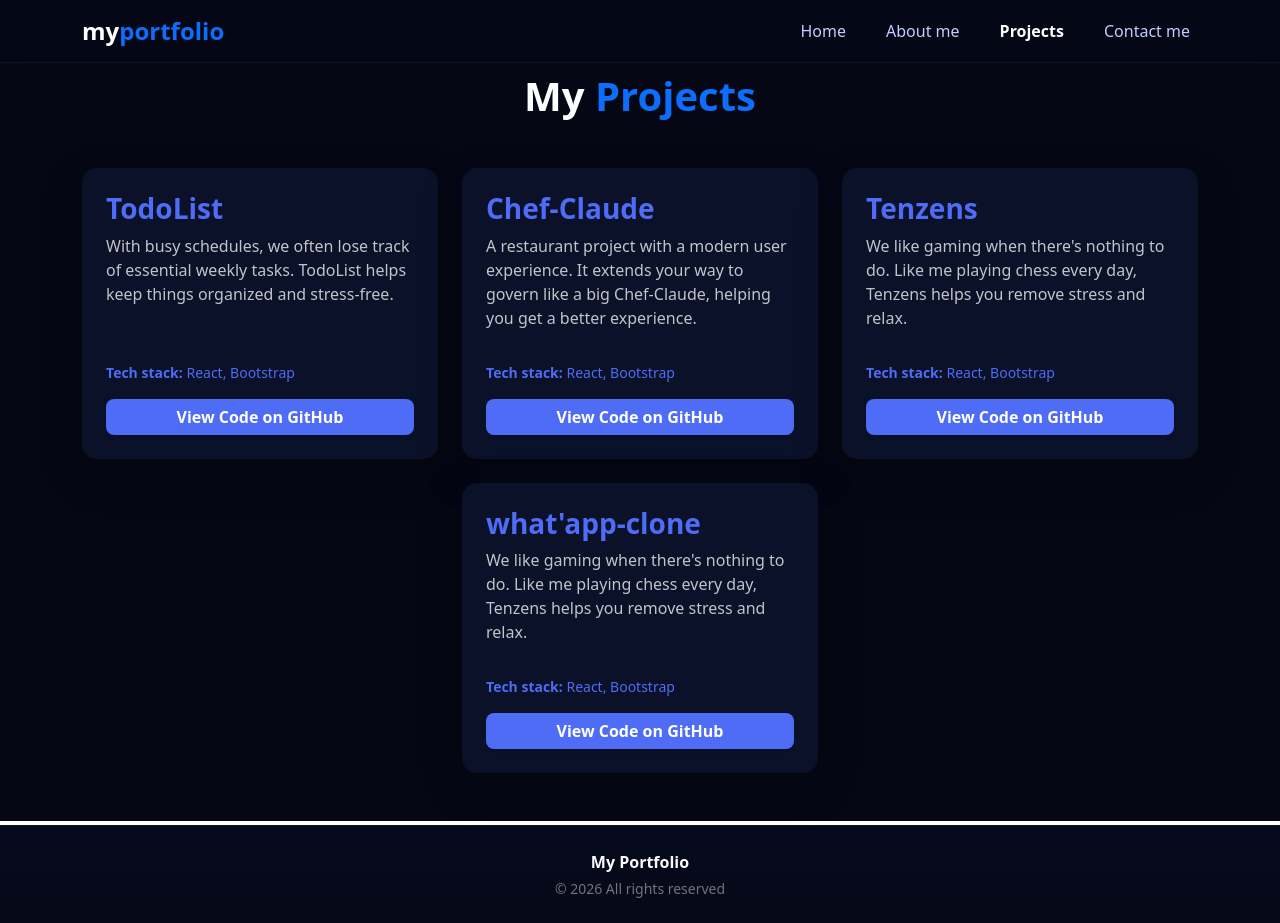
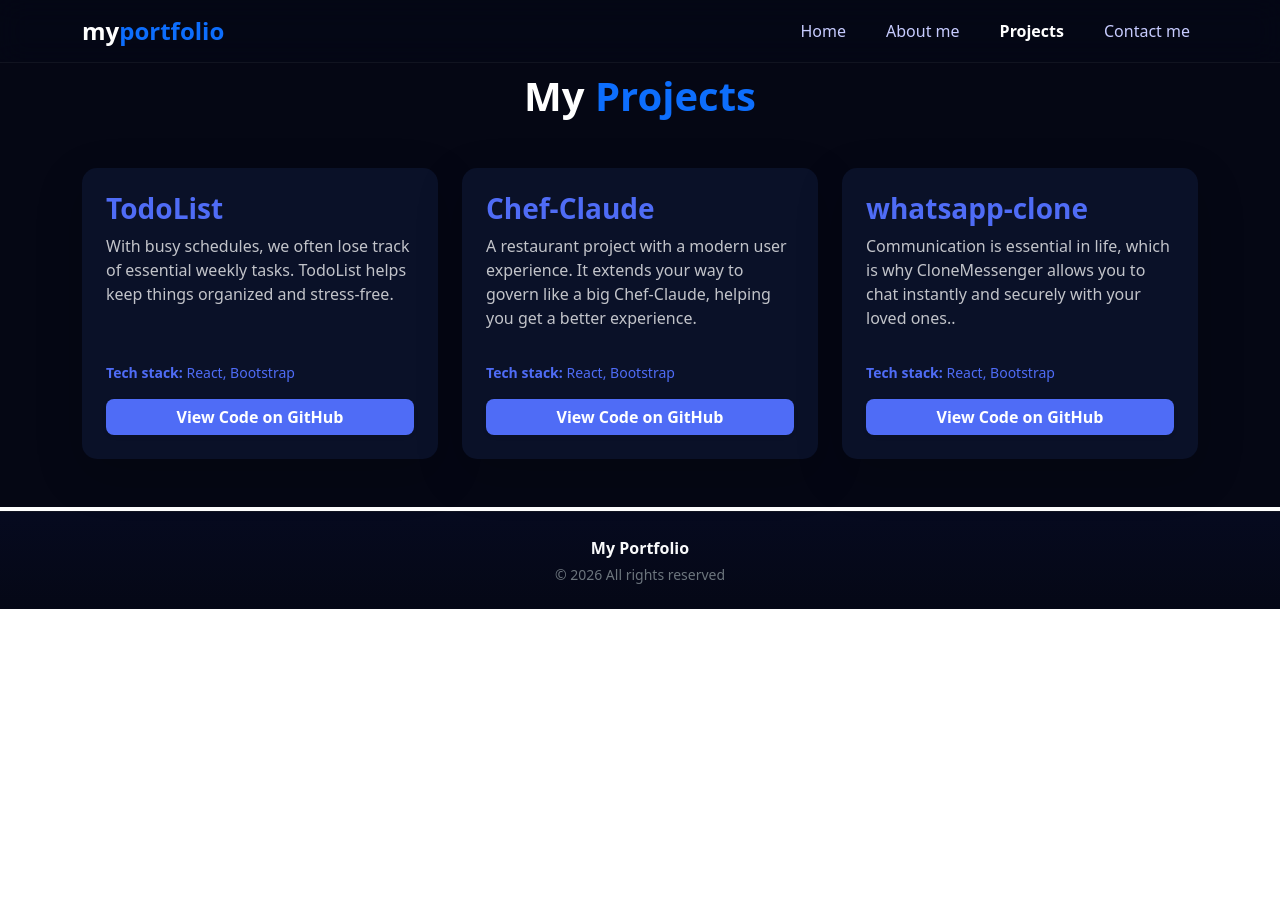
Before and after one commit to miche-kazadi/wichey, a React (Vite) app in the folder vite-project/: page /projects in a window 1280 px wide. After the commit the page ends 800 px from the top, so only its background shows below. Built offline with nearby package versions, Linux system fonts and the light colour scheme; the HTML template or start-up script is replaced by a standard one.

Commit message:
modif dans project

```diff
--- a/vite-project/src/component/project.jsx
+++ b/vite-project/src/component/project.jsx
@@ -15,15 +15,8 @@ export default function Project() {
       link: "https://github.com/miche-kazadi/chefClaude"
     },
     {
-      title: "Tenzens",
-      description: "We like gaming when there's nothing to do. Like me playing chess every day, Tenzens helps you remove stress and relax.",
-      stack: "React, Bootstrap",
-      link: "https://github.com/miche-kazadi/tenzens"
-    }
-    ,
-    {
-      title: "what'app-clone",
-      description: "We like gaming when there's nothing to do. Like me playing chess every day, Tenzens helps you remove stress and relax.",
+      title: "whatsapp-clone",
+      description: "Communication is essential in life, which is why CloneMessenger allows you to chat instantly and securely with your loved ones..",
       stack: "React, Bootstrap",
       link: "https://github.com/miche-kazadi/miche-kazadi-djangoWhat-sppClone"
     }
```
